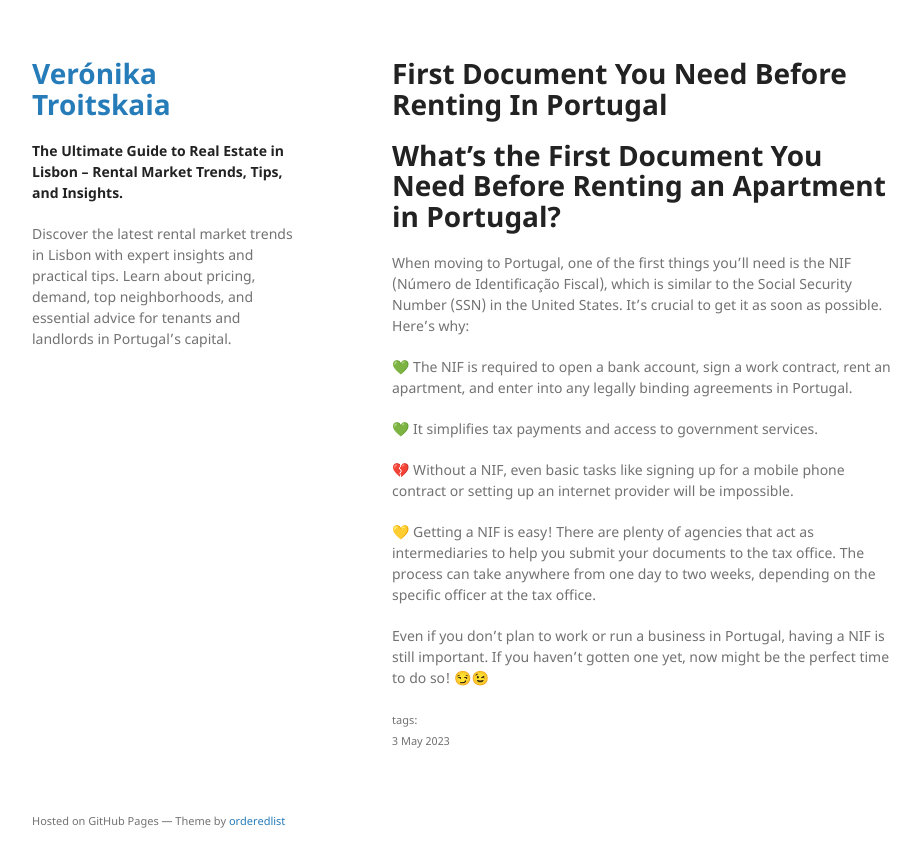
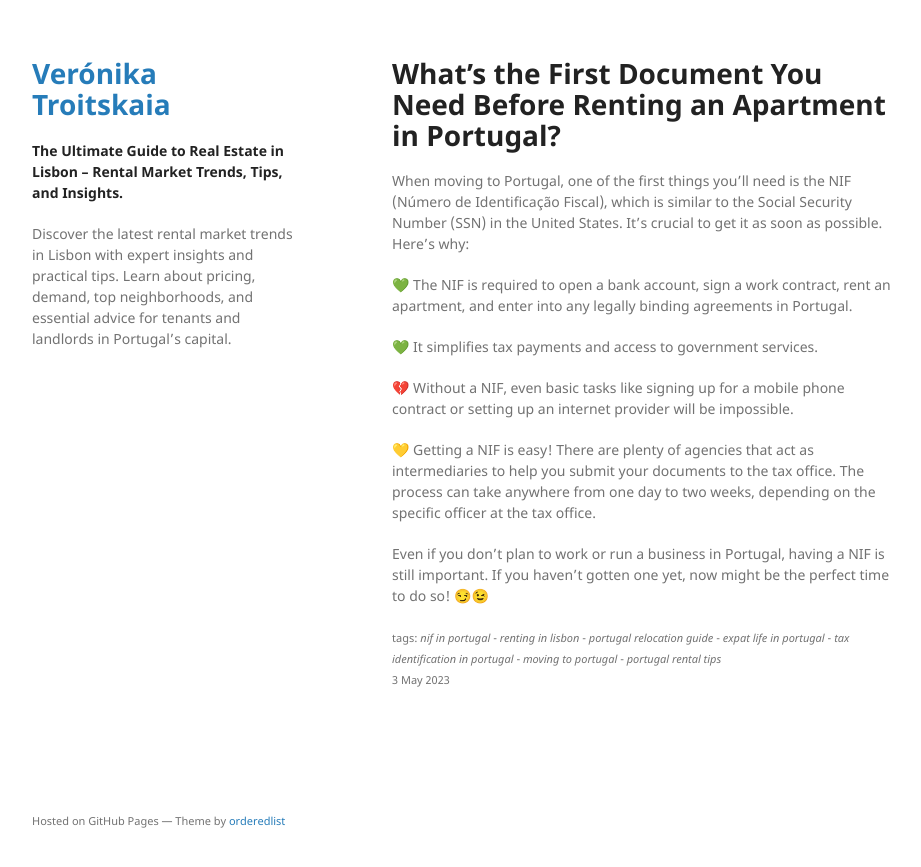
Before and after one commit to veronika-pt/blog.veronika.pt, a Jekyll site: the page built from _posts/2023-05-03-first-document-you-need-before-renting-in-portugal.md, in a window 1280 px wide. Shown: the top 867 px of the page, without its empty margins (178-1099 px from the left). Built offline with Jekyll 4.4.1, drawn with Linux system fonts in a browser that asks for light colours.

Commit message:
Update 2023-05-03-first-document-you-need-before-renting-in-portugal.md

```diff
--- a/_posts/2023-05-03-first-document-you-need-before-renting-in-portugal.md
+++ b/_posts/2023-05-03-first-document-you-need-before-renting-in-portugal.md
@@ -1,4 +1,16 @@
-# What’s the First Document You Need Before Renting an Apartment in Portugal?
+---
+title: What’s the First Document You Need Before Renting an Apartment in Portugal?
+
+date: 2023-05-03
+tags:
+  - nif in portugal
+  - renting in lisbon
+  - portugal relocation guide
+  - expat life in portugal
+  - tax identification in portugal
+  - moving to portugal
+  - portugal rental tips
+---
 
 When moving to Portugal, one of the first things you’ll need is the NIF (Número de Identificação Fiscal), which is similar to the Social Security Number (SSN) in the United States. It’s crucial to get it as soon as possible. Here’s why:
 
```
